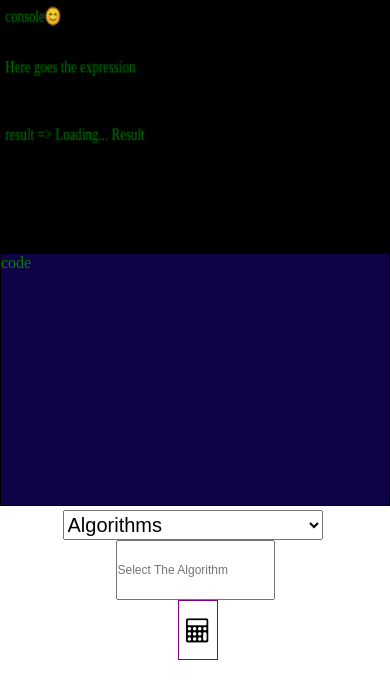
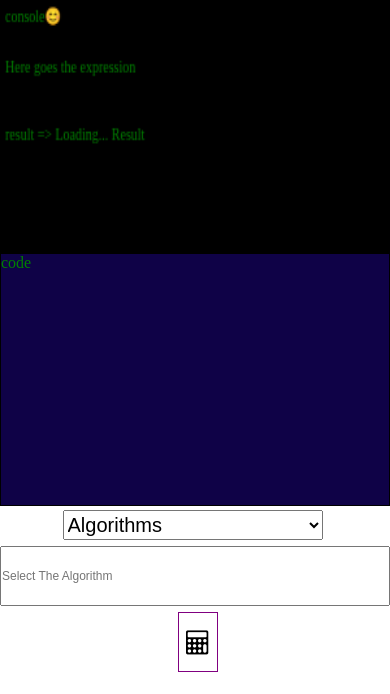
Before and after one commit to Rajveer07/NumericalComputing, a plain HTML site: page index.html in a window 390 px wide. Drawn offline with Linux system fonts and the light colour scheme.

Commit message:
made it responsive

```diff
--- a/style.css
+++ b/style.css
@@ -84,7 +84,17 @@
    #dafa-406{
     flex-direction: column;
 }
+
+    #input{
+        margin-top: 6px;
+        width: 100%;
+    }
+
     #input input{
         width: 100%;
     }
+
+    #calculate-button{
+        margin-top:6px;
+    }
   }
```
